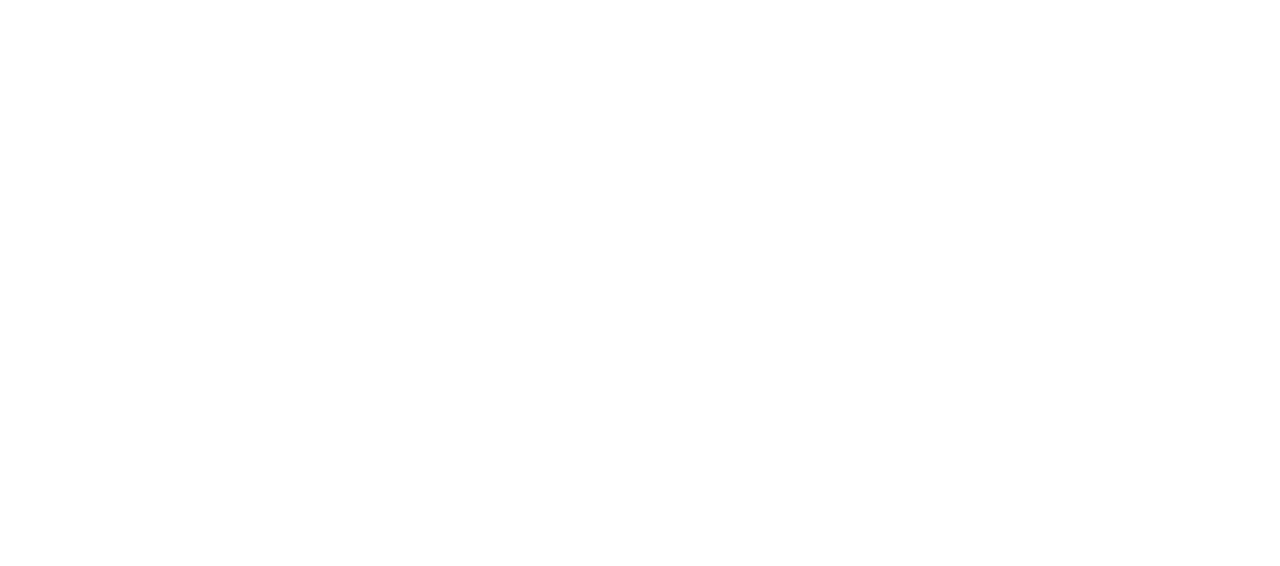
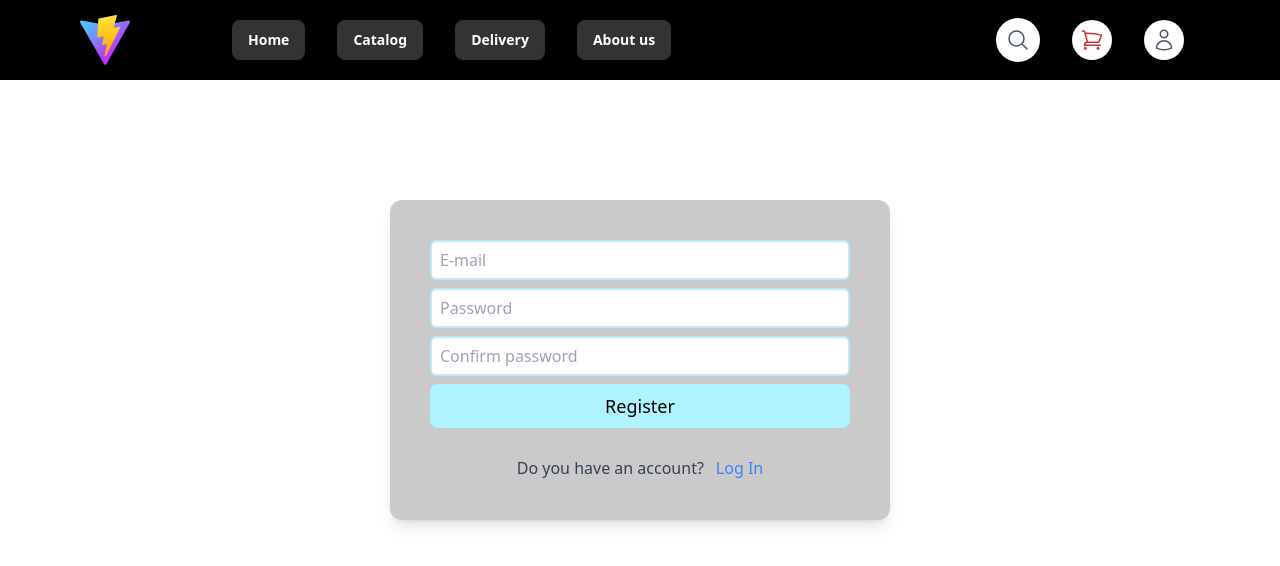
Before and after one commit to starshynova/eshop, a React (Vite) app in the folder client/: page /register in a window 1280 px wide. Before the commit this address had no page. Shown: the top 566 px of the page. Built offline with nearby package versions, Linux system fonts and the light colour scheme.

Commit message:
client-register-page-1ver

```diff
--- a/client/src/App.tsx
+++ b/client/src/App.tsx
@@ -2,12 +2,14 @@ import React from 'react';
 import { BrowserRouter, Routes, Route } from 'react-router-dom';
 import MainPage from './pages/MainPage';
 import LoginPage from './pages/LoginPage';
+import RegisterPage from './pages/RegisterPage';
 
 const App: React.FC = () => (
   <BrowserRouter>
     <Routes>
       <Route path="/" element={<MainPage />} />
       <Route path="/login" element={<LoginPage />} />
+      <Route path="/register" element={<RegisterPage />} />
     </Routes>
   </BrowserRouter>
 );
--- /dev/null
+++ b/client/src/pages/RegisterPage.tsx
@@ -0,0 +1,67 @@
+import React, { useState, useEffect } from 'react'
+import { Input } from '@headlessui/react';
+import Header from '../components/Header';
+import { SearchQueryProvider } from '../context/SearchQueryContext';
+import Button from '../components/Button';
+
+const RegisterPage = () => {
+    const [email, setEmail] = useState('');
+    const [password, setPassword] = useState('');
+    const [confirmPassword, setConfirmPassword] = useState('');
+    const [error, setError] = useState<string | null>(null)
+
+    useEffect(() => {
+    if (confirmPassword.length > 0) {
+      setError(password === confirmPassword ? null : 'Passwords do not match');
+    }
+  }, [password, confirmPassword]);
+
+    return (
+        <>
+        <SearchQueryProvider>
+        <Header />
+        <div className="flex flex-col w-[40%] max-w-[500px] mx-auto mt-[120px] p-[40px]  bg-[#cacaca] rounded-xl shadow-lg justify-center items-center">
+            <Input
+                type="text"
+                placeholder="E-mail"
+                value={email}
+                onChange={e => setEmail(e.currentTarget.value)}
+                className={`
+                  w-full h-10 text-base border-2 bg-white rounded-md px-2 mb-2
+                  ${error ? 'border-red-500' : 'border-[#b7e8ff]'}
+                `} />
+            <Input
+                type="password"
+                placeholder="Password"
+                value={password}
+                onChange={e => setPassword(e.currentTarget.value)}
+                className={`
+                  w-full h-10 text-base border-2 bg-white rounded-md px-2 mb-2
+                  ${error ? 'border-red-500' : 'border-[#b7e8ff]'}
+                `} />
+            <Input
+                type="password"
+                placeholder="Confirm password"
+                value={confirmPassword}
+                onChange={e => setConfirmPassword(e.currentTarget.value)}
+                className={`
+                  w-full h-10 text-base border-2 bg-white rounded-md px-2 mb-2
+                  ${error ? 'border-red-500' : 'border-[#b7e8ff]'}
+                `} />
+                {error && (
+                    <p className="self-start text-red-600 text-sm mb-2">
+                        {error}
+                    </p>
+                )}
+            <Button className="w-full" onClick={() => console.log("Register clicked")} children="Register" />
+            <div className="flex flex-row gap-3 mt-7">
+                <p className="text-base text-gray-700">Do you have an account?</p>
+                <a href="/login" className="text-base text-blue-500 hover:underline">Log In</a>
+            </div>
+        </div>
+        </SearchQueryProvider>
+        </>
+    )
+}
+
+export default RegisterPage;
```
